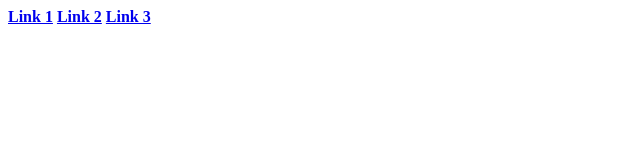
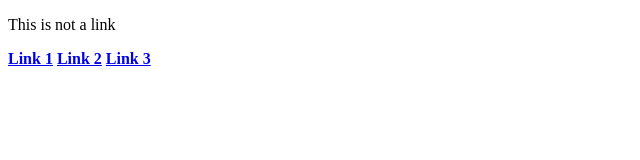
Before and after one commit to linomp/test-js-in-cargo, a plain HTML site: page index.html in a window 1280 px wide. Shown: the whole page, without its empty margins (0-640 px from the left). Drawn offline with Linux system fonts and the light colour scheme.

Commit message:
Update index.html

```diff
--- a/index.html
+++ b/index.html
@@ -4,6 +4,9 @@
   <title>Test Script Import</title>
 </head>
 <body>
+  <p>
+    This is not a link
+  </p>
   <a href="#">Link 1</a>
   <a href="#">Link 2</a>
   <a href="#">Link 3</a>
```
